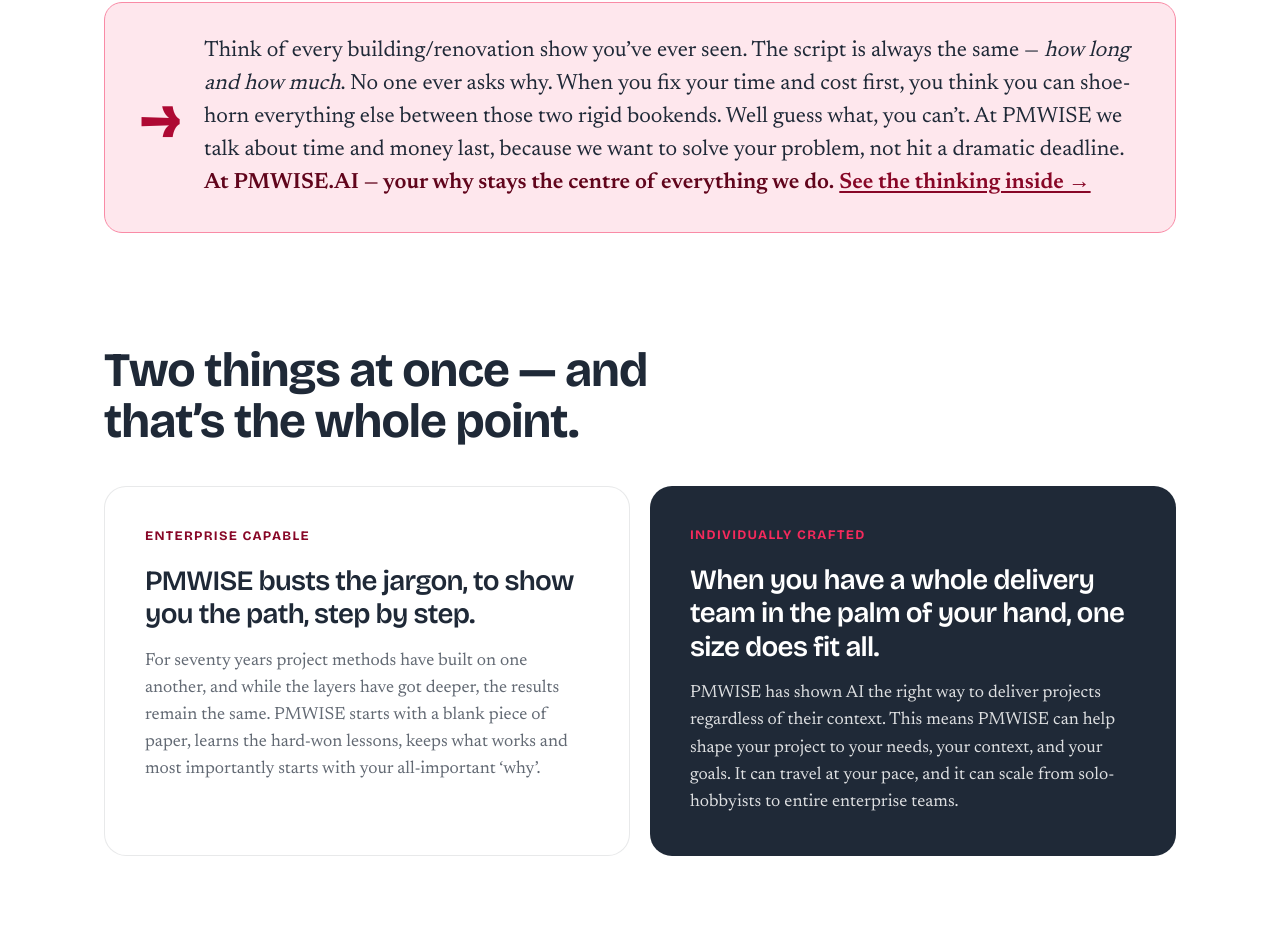
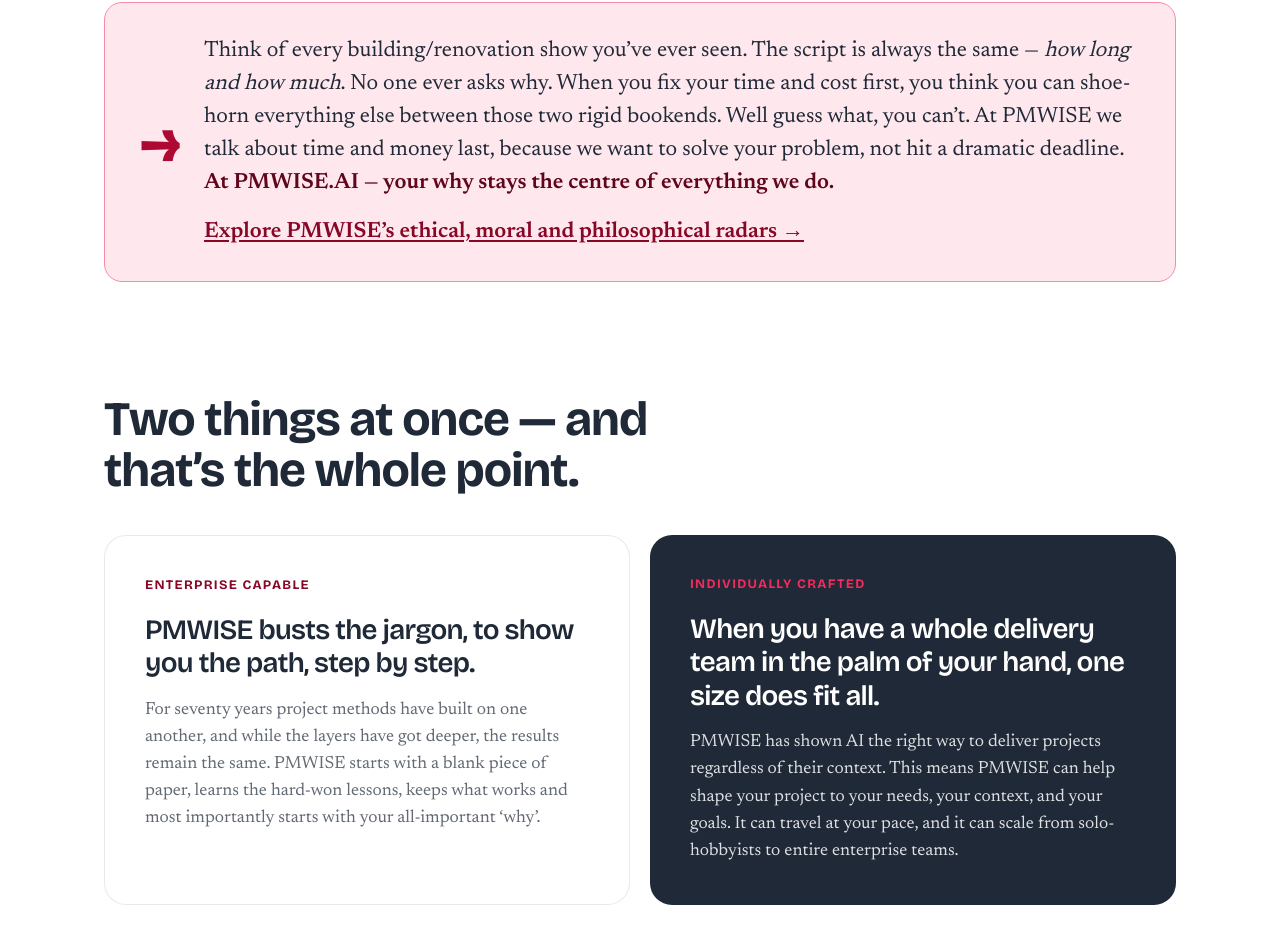
Before and after one commit to barnabyheaton/pmwise-landing, a Next.js app: page / in a window 1280 px wide. Shown: the part 1645-2595 px from the top of the page. Built offline with nearby package versions, Linux system fonts and the light colour scheme.

Commit message:
Update text and link in page.jsx

```diff
--- a/app/page.jsx
+++ b/app/page.jsx
@@ -149,12 +149,12 @@
               deadline.{' '}
               <strong className="font-semibold text-brand-800">
                 At PMWISE.AI — your why stays the centre of everything we do.
-              </strong>{' '}
+              </strong>
               <a
                 href="/philosophy"
-                className="whitespace-nowrap font-semibold text-brand-700 underline underline-offset-[3px]"
+                className="mt-4 block font-semibold text-brand-700 underline underline-offset-[3px]"
               >
-                See the thinking inside →
+                Explore PMWISE&rsquo;s ethical, moral and philosophical radars &rarr;
               </a>
             </p>
           </div>
```
